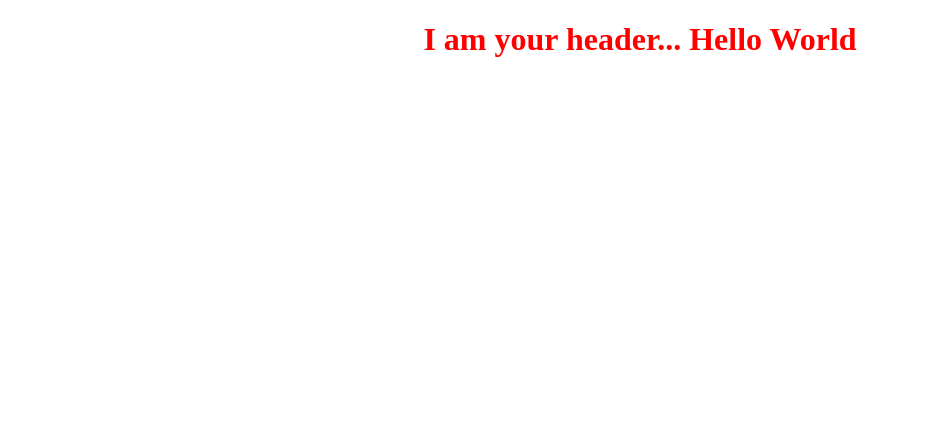
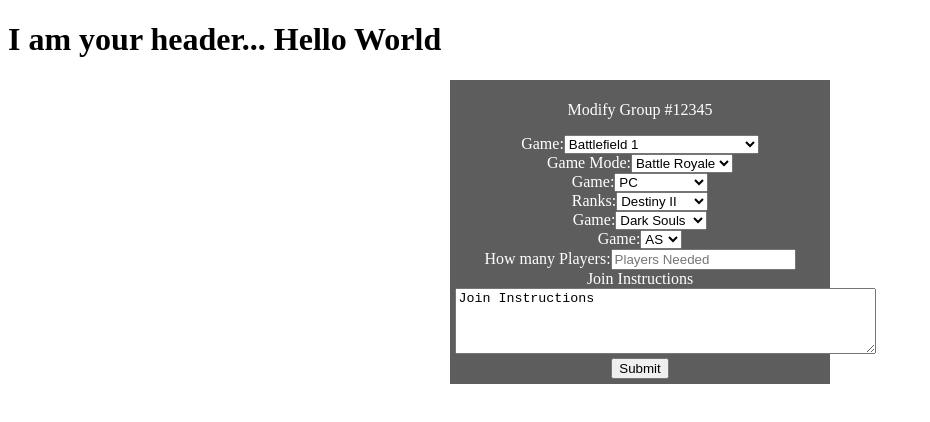
Before and after one commit to FPU-Spring-2021-CEN4010/looking-for-group, a Next.js app in the folder frontend-nextjs/: page / in a window 1280 px wide. Shown: the top 422 px of the page, without its empty margins (0-930 px from the left). Built offline with nearby package versions, Linux system fonts and the light colour scheme.

Commit message:
Popup Menus

```diff
--- a/frontend-nextjs/assets/style.css
+++ b/frontend-nextjs/assets/style.css
@@ -1,7 +1,13 @@
-h1 {
+.popup {
     text-align: center;
+    color: white;
+
+    background-color: rgba(25, 25, 25, 0.7);
+    padding: 5px;
+
+    margin: 0 35%;
 }
 
-.red-text {
-     color: red;
+.smallText {
+    font-size: 8pt;
 }
--- a/frontend-nextjs/components/popups/DeleteGroup.js
+++ b/frontend-nextjs/components/popups/DeleteGroup.js
@@ -0,0 +1,18 @@
+function DeleteGroup() {
+
+
+    return (<div>
+        <div className="popup">
+            <p>Delete Group: #<span id="groupID">2131</span></p>
+
+            <p>Are you sure you want to delete this group?</p>
+
+            <button id="confirmDelete" type="submit">Confirm</button>
+            &emsp;&emsp;
+            <button id="cancelDelete" type="button">Cancel</button>
+        </div>
+    </div>
+    )
+}
+
+module.exports = DeleteGroup
--- a/frontend-nextjs/components/popups/DisplayName.js
+++ b/frontend-nextjs/components/popups/DisplayName.js
@@ -0,0 +1,20 @@
+function DisplayName() {
+
+
+    return (<div>
+        <div className="popup">
+            <p>Welcome to ABD's Looking for Group</p>
+            <p>Please enter a Display Name Below:
+                <br />
+                <span class="smallText">Your display name will be active for only 24 hours.</span>
+            </p>
+
+            <input type="text" id="displayName" placeholder="Display Name" />
+            &emsp;
+            <button type="button">Submit</button>
+        </div>
+    </div>
+    )
+}
+
+module.exports = DisplayName
--- a/frontend-nextjs/components/popups/ModifyGroup.js
+++ b/frontend-nextjs/components/popups/ModifyGroup.js
@@ -0,0 +1,95 @@
+function ModifyGroup() {
+
+
+    return (<div>
+        <div className="popup">
+            { /* ADDED <br /> tags just for easy reading it will restyled later - Hassan */ }
+
+            <p>Modify Group #<span id="groupID">12345</span></p>
+
+            <div id="gameOptions">
+                <label for="game">Game:</label>
+                <select name="game" id="game">
+                    <option value="Battlefield 1">Battlefield 1</option>
+                    <option value="Battlefield 1">Call of Duty: Cold War</option>
+                    <option value="Battlefield 1">Call of Duty: Modern Warfare</option>
+                    <option value="Dark Souls">Dark Souls</option>
+                    <option value="Dark Souls II">Dark Souls II</option>
+                    <option value="Dark Souls III">Dark Souls III</option>
+                    <option value="Destiny">Destiny</option>
+                    <option value="Warzone">Warzone</option>
+                </select>
+
+
+                <br />
+                <label for="gameMode">Game Mode:</label>
+                <select name="gameMode" id="gameMode">
+                    <option value="Battle Royale">Battle Royale</option>
+                    <option value="Battle Royale">Multiplayer</option>
+                    <option value="Battle Royale">Plunder</option>
+                    <option value="Battle Royale">PvE</option>
+                    <option value="Battle Royale">PvP</option>
+                    <option value="Battle Royale">Raid</option>
+                    <option value="Battle Royale">Zombies</option>
+                </select>
+
+
+                <br />
+                <label for="platform">Game:</label>
+                <select name="platform" id="platform">
+                    <option value="PC">PC</option>
+                    <option value="PS4">PS4</option>
+                    <option value="PS5">PS5</option>
+                    <option value="Xbox One">Xbox One</option>
+                    <option value="Xbox One X">Xbox One X</option>
+                </select>
+
+
+                <br />
+                <label for="ranks">Ranks:</label>
+                <select name="ranks" id="ranks">
+                    <option value="Destiny II">Destiny II</option>
+                    <option value="Warzone">Warzone</option>
+                    <option value="Battlefield 1">Battlefield 1</option>
+                </select>
+
+
+                <br />
+                <label for="playerType">Game:</label>
+                <select name="playerType" id="playerType">
+                    <option value="Dark Souls">Dark Souls</option>
+                    <option value="Destiny II">Destiny II</option>
+                    <option value="Warzone">Warzone</option>
+                    <option value="Battlefield 1">Battlefield 1</option>
+                </select>
+
+                <br />
+                <label for="region">Game:</label>
+                <select name="region" id="region">
+                    <option value="AS">AS</option>
+                    <option value="EU">EU</option>
+                    <option value="NA">NA</option>
+                    <option value="OC">OC</option>
+                    <option value="SA">SA</option>
+                </select>
+
+                <br />
+                <label for="playerNum">How many Players:</label>
+                <input type="text" id="playerNum" placeholder="Players Needed" />
+
+
+                <br />
+                <label for="joinInstructions">Join Instructions</label>
+                <textarea id="joinInstructions" name="joinInstructions" rows="4" cols="50">
+                    Join Instructions
+                </textarea>
+
+                <br />
+                <button type="button">Submit</button>
+            </div>
+        </div>
+    </div>
+    )
+}
+
+module.exports = ModifyGroup
--- a/frontend-nextjs/pages/index.js
+++ b/frontend-nextjs/pages/index.js
@@ -1,10 +1,18 @@
-import Header from '../components/Header'
+import Header from '../components/header'
+import DeleteGroup from '../components/popups/DeleteGroup'
+import DisplayName from '../components/popups/DisplayName'
+import ModifyGroup from '../components/popups/ModifyGroup'
 
 function HomePage() {
+     return ( <div>
+          <Header name="Hello World" />
+          {/*
+          <DeleteGroup />
+          <DisplayName />
+     */}
 
-
-     return (
-          <Header name="Hello World" />
+          <ModifyGroup />
+          </div>
      )
 }
 
```
